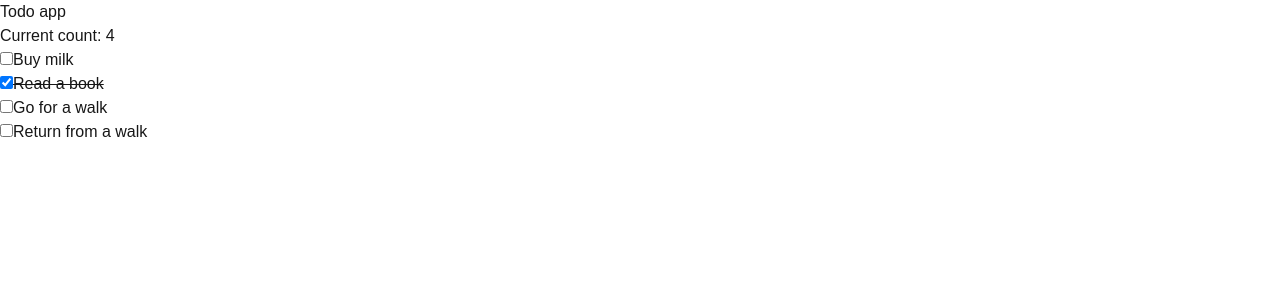
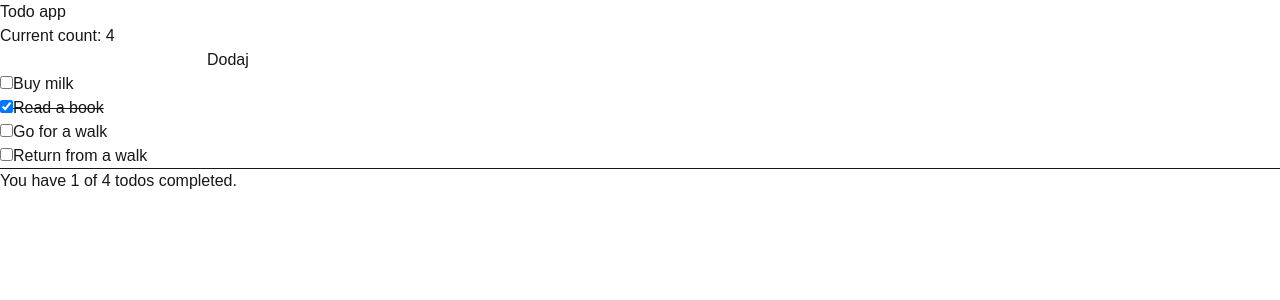
Before and after one commit to viruskone/learn-react-nextjs, a Next.js app in the folder todo-app/: page / in a window 1280 px wide. Shown: the top 300 px of the page. Built offline with nearby package versions, Linux system fonts and the light colour scheme.

Commit message:
Lesson 6 completed

```diff
--- a/todo-app/lesson-progress.json
+++ b/todo-app/lesson-progress.json
@@ -1,12 +1,12 @@
 {
-  "currentLesson": 4,
+  "currentLesson": 6,
   "lessons": {
     "1":  { "status": "completed", "startedAt": "2026-05-01", "completedAt": "2026-05-02" },
     "2":  { "status": "completed", "startedAt": "2026-05-02", "completedAt": "2026-05-02" },
     "3":  { "status": "completed", "startedAt": "2026-05-02", "completedAt": "2026-05-02" },
     "4":  { "status": "completed", "startedAt": "2026-05-02", "completedAt": "2026-05-02" },
-    "5":  { "status": "not_started" },
-    "6":  { "status": "not_started" },
+    "5":  { "status": "completed", "startedAt": "2026-05-02", "completedAt": "2026-05-02" },
+    "6":  { "status": "completed", "startedAt": "2026-05-02", "completedAt": "2026-05-03" },
     "7":  { "status": "not_started" },
     "8":  { "status": "not_started" },
     "9":  { "status": "not_started" },
--- /dev/null
+++ b/todo-app/src/components/AddTodoForm.tsx
@@ -0,0 +1,25 @@
+import React, {useState} from "react";
+
+export interface AddTodoFormProps {
+    onAdd: (text: string) => void;
+}
+
+export default function AddTodoForm({onAdd}: AddTodoFormProps) {
+
+    const [text, setText] = useState('');
+
+    function handleSubmit(e: React.SubmitEvent<HTMLFormElement>) {
+        e.preventDefault();
+        const title = text.trim();
+        if (!title) return;
+        onAdd(title);
+        setText('');
+    }
+
+    return (
+        <form onSubmit={handleSubmit}>
+            <input type="text" value={text} onChange={(e) => setText(e.target.value)}/>
+            <button type="submit">Dodaj</button>
+        </form>
+    )
+}
--- a/todo-app/src/components/TodoApp.tsx
+++ b/todo-app/src/components/TodoApp.tsx
@@ -1,18 +1,36 @@
+"use client";
+
 import TodoList from "@/components/TodoList";
 import type {Todo} from "@/types/todo";
+import {useState} from "react";
+import AddTodoForm from "@/components/AddTodoForm";
 
 export default function TodoApp() {
-    const todos: Todo[] = [
+
+
+    const [todos, setTodos] = useState<Todo[]>([
         {id: "1", title: "Buy milk", completed: false},
         {id: "2", title: "Read a book", completed: true},
         {id: "3", title: "Go for a walk", completed: false},
         {id: "4", title: "Return from a walk", completed: false},
-    ]
+    ]);
+    const handleToggle = (id: string) => {
+        setTodos(todos.map(x => x.id === id ? {...x, completed: !x.completed} : x));
+    }
+
+    const handleAddTodo = (title: string) => {
+        setTodos([...todos, {id: crypto.randomUUID(), title, completed: false}]);
+    }
+
     return (
         <main>
             <h1>Todo app</h1>
             <p>Current count: {todos.length}</p>
-            <TodoList todos={todos}/>
+            <AddTodoForm onAdd={handleAddTodo}/>
+
+            <TodoList todos={todos} onToggle={handleToggle}/>
+            <hr/>
+            <p>You have {todos.filter(x => x.completed).length} of {todos.length} todos completed.</p>
         </main>
     )
 }
--- a/todo-app/src/components/TodoItem.tsx
+++ b/todo-app/src/components/TodoItem.tsx
@@ -1,17 +1,14 @@
-"use client";
-
-import {useState} from "react";
-
 export interface TodoItemProps {
-    title: string;
-    completed: boolean;
+    id: string;
+    title: string,
+    completed: boolean,
+    onToggle: ((id: string) => void)
 }
 
-export default function TodoItem({title, completed}: TodoItemProps) {
-    const [isCompleted, setCompleted] = useState(completed);
+export default function TodoItem({id, title, completed, onToggle}: TodoItemProps) {
     return (
         <li>
-            <input type="checkbox" checked={isCompleted} onChange={() => setCompleted(!isCompleted)}/>
-            <span className={isCompleted ? "line-through" : ""}>{title}</span></li>
+            <input type="checkbox" checked={completed} onChange={() => onToggle(id)}/>
+            <span className={completed ? "line-through" : ""}>{title}</span></li>
     )
 };
--- a/todo-app/src/components/TodoList.tsx
+++ b/todo-app/src/components/TodoList.tsx
@@ -2,14 +2,15 @@ import TodoItem from "@/components/TodoItem";
 import type {Todo} from "@/types/todo";
 
 export interface TodoListProps {
-    todos: Todo[];
+    todos: Todo[],
+    onToggle: (id: string) => void
 }
 
-export default function TodoList({todos}: TodoListProps) {
+export default function TodoList({todos, onToggle}: TodoListProps) {
     return (
         todos.length > 0 ?
             <ul>
-                {todos.map(todo => (<TodoItem key={todo.id} title={todo.title} completed={todo.completed}/>))}
+                {todos.map(todo => (<TodoItem key={todo.id} id={todo.id} title={todo.title} completed={todo.completed} onToggle={onToggle}/>))}
             </ul> : <p>No todos yet!</p>
     )
 }
```
Also changed, not shown: 1 other file (tests, documents, lock files or other folders).
